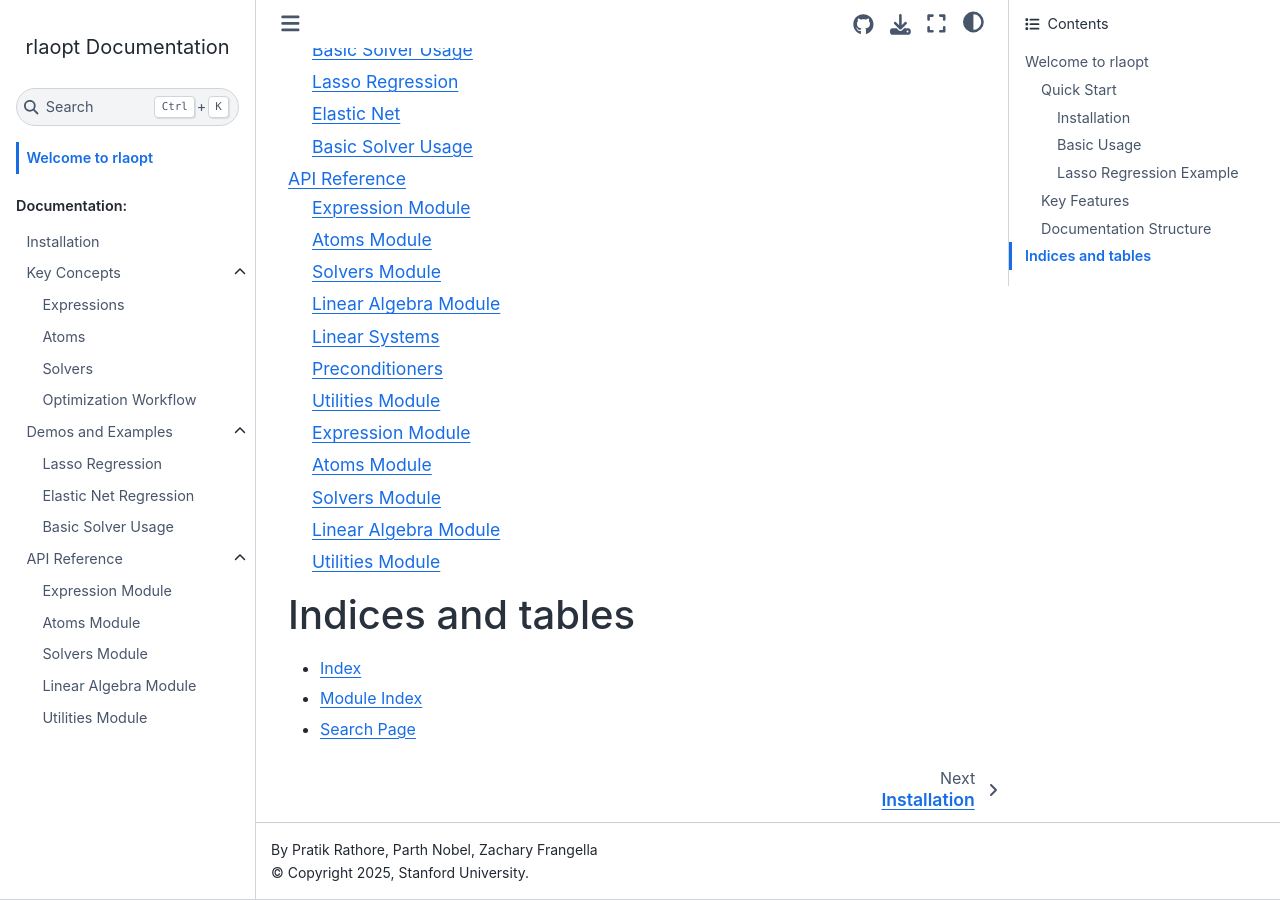
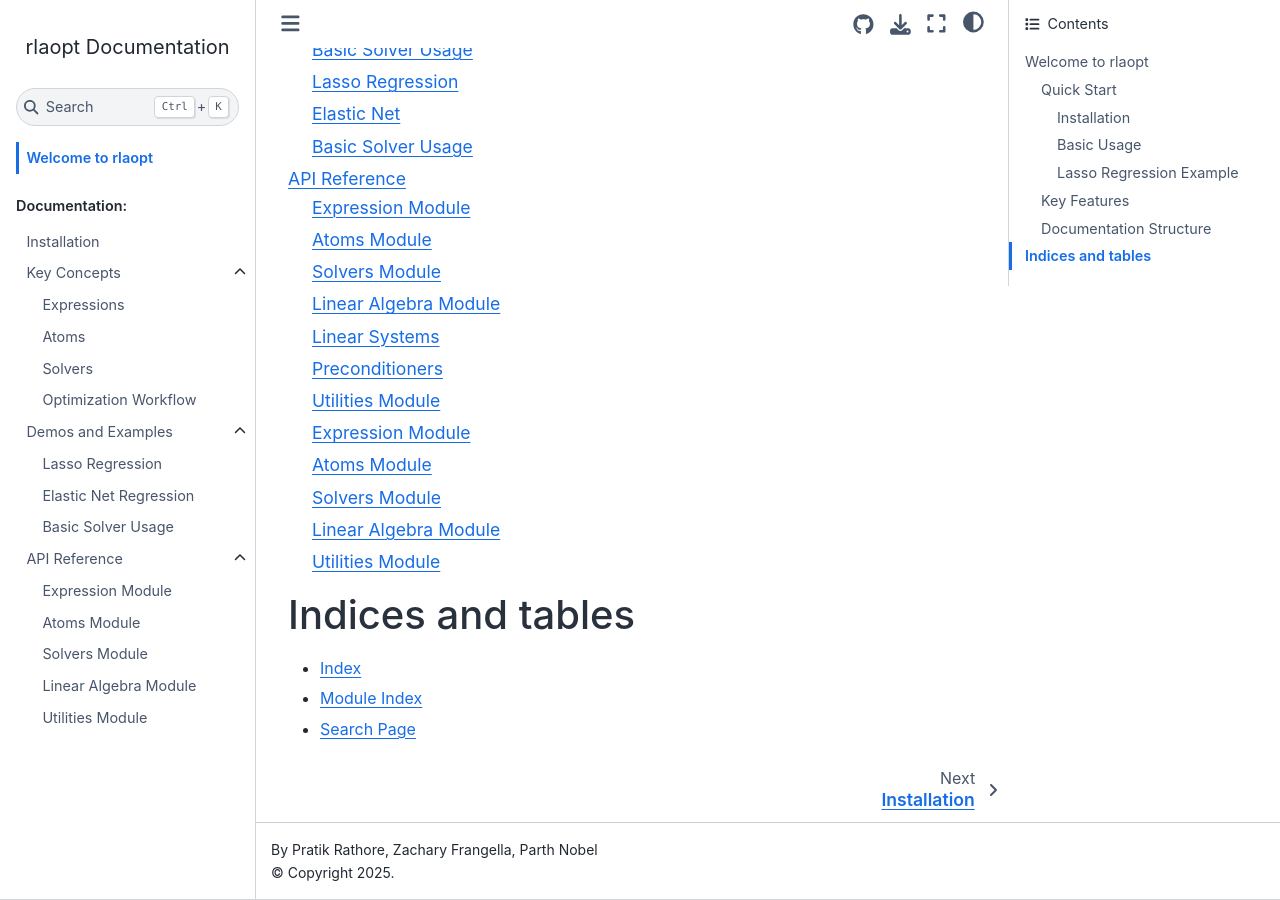
Before and after one commit to udellgroup/rlaopt, a Sphinx documentation site: the page built from docs/index.rst, in a window 1280 px wide and 900 px high, scrolled down 2741 px. Built offline with Sphinx 7.4.7 and the Sphinx Book theme 1.1.4, drawn with Linux system fonts in a browser that asks for light colours.

Commit message:
change some basic stuff in docs

```diff
--- a/docs/conf.py
+++ b/docs/conf.py
@@ -12,8 +12,8 @@ sys.path.insert(0, os.path.abspath('..'))
 # -- Project information -----------------------------------------------------
 
 project = 'rlaopt'
-copyright = '2025, Stanford University'
-author = 'Pratik Rathore, Parth Nobel, Zachary Frangella'
+copyright = '2025'
+author = 'Pratik Rathore, Zachary Frangella, Parth Nobel'
 
 
 release = '0.1.0'
```
